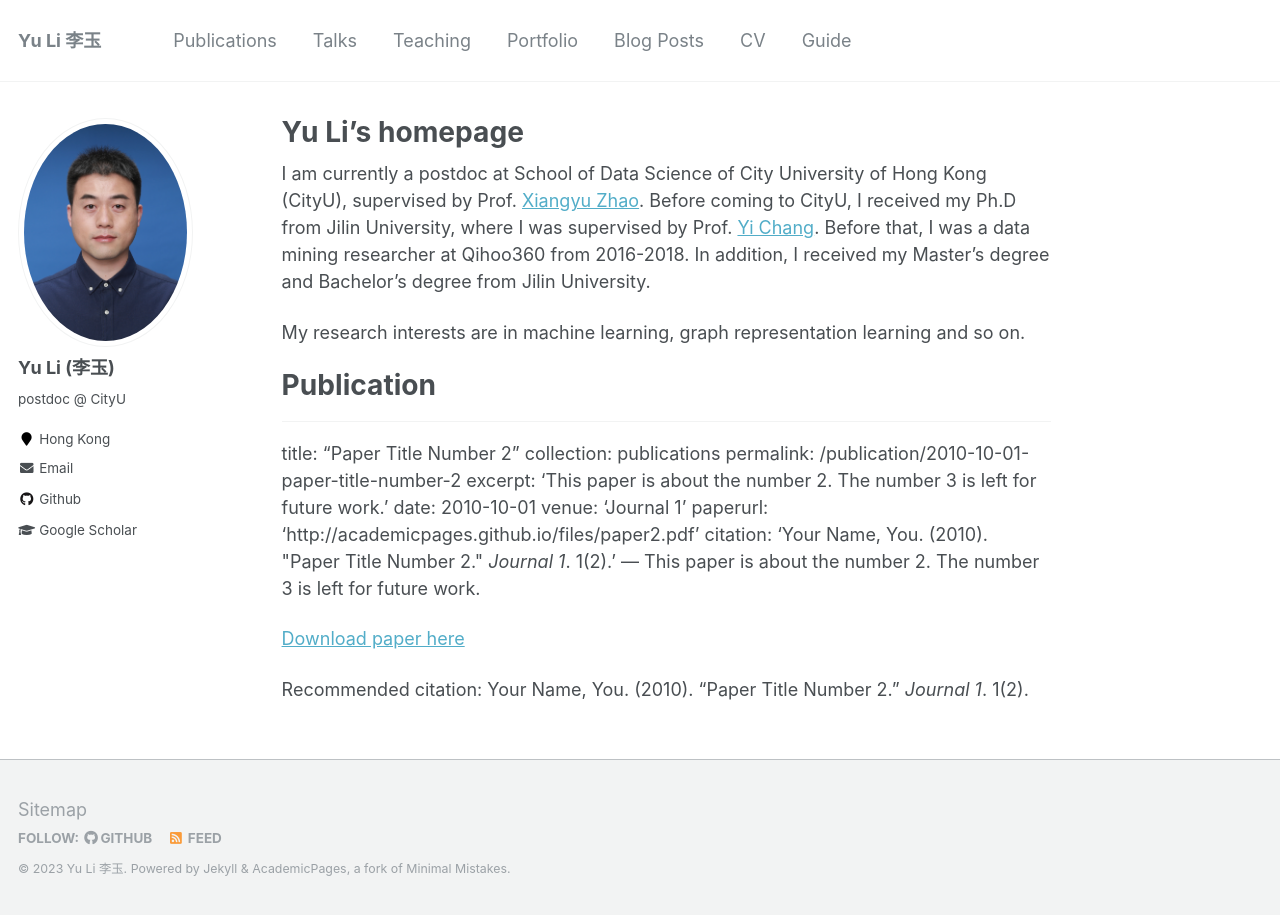
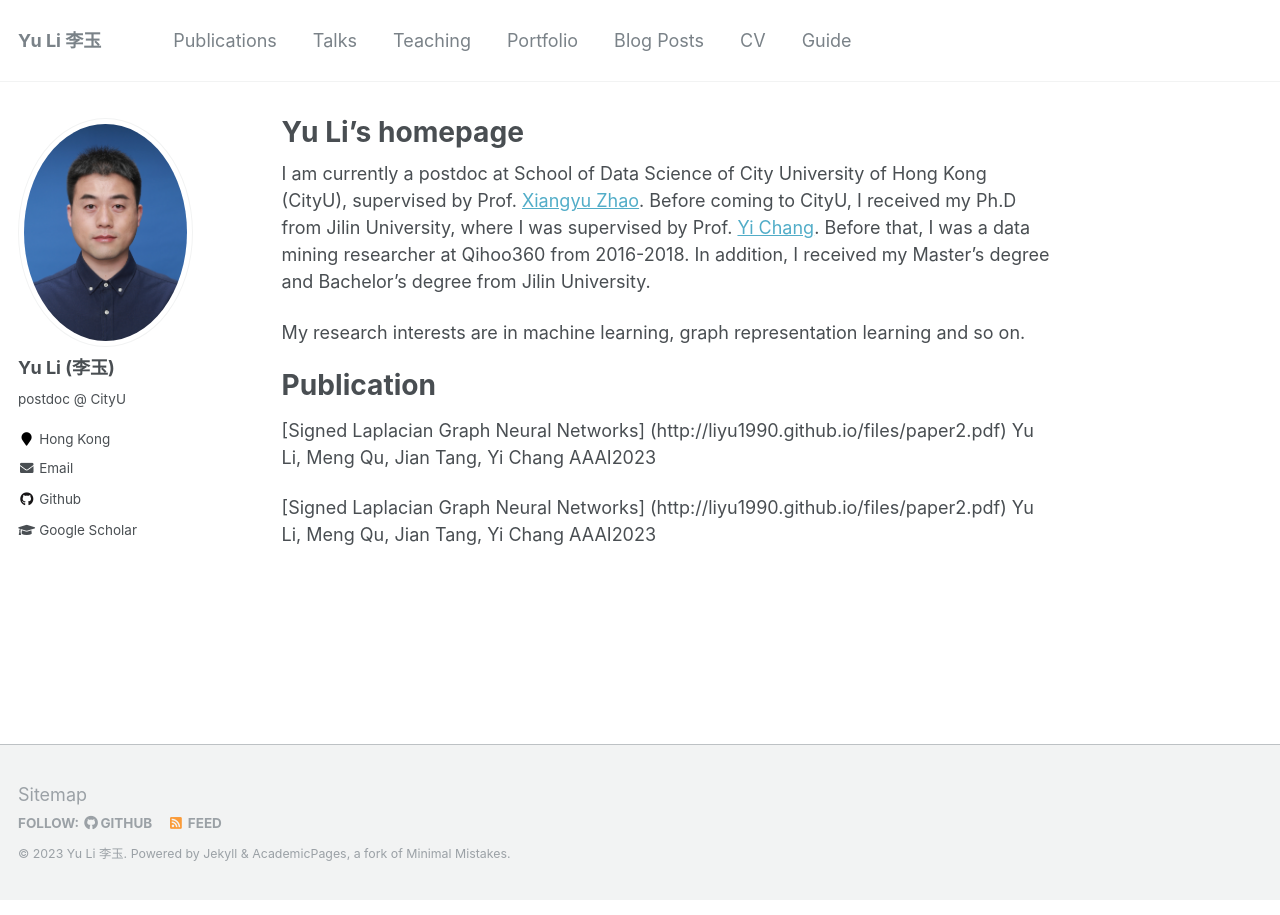
Before and after one commit to liyu1990/liyu1990.github.io, a Jekyll site: the page built from _pages/about.md, in a window 1280 px wide. Built offline with Jekyll 4.4.1, drawn with Linux system fonts in a browser that asks for light colours.

Commit message:
Update about.md

```diff
--- a/_pages/about.md
+++ b/_pages/about.md
@@ -16,18 +16,10 @@ My research interests are in machine learning, graph representation learning and
 
 Publication
 ======
----
-title: "Paper Title Number 2"
-collection: publications
-permalink: /publication/2010-10-01-paper-title-number-2
-excerpt: 'This paper is about the number 2. The number 3 is left for future work.'
-date: 2010-10-01
-venue: 'Journal 1'
-paperurl: 'http://academicpages.github.io/files/paper2.pdf'
-citation: 'Your Name, You. (2010). &quot;Paper Title Number 2.&quot; <i>Journal 1</i>. 1(2).'
----
-This paper is about the number 2. The number 3 is left for future work.
+[Signed Laplacian Graph Neural Networks] (http://liyu1990.github.io/files/paper2.pdf)
+Yu Li, Meng Qu, Jian Tang, Yi Chang
+AAAI2023
 
-[Download paper here](http://academicpages.github.io/files/paper2.pdf)
-
-Recommended citation: Your Name, You. (2010). "Paper Title Number 2." <i>Journal 1</i>. 1(2).
+[Signed Laplacian Graph Neural Networks] (http://liyu1990.github.io/files/paper2.pdf)
+Yu Li, Meng Qu, Jian Tang, Yi Chang
+AAAI2023
```
